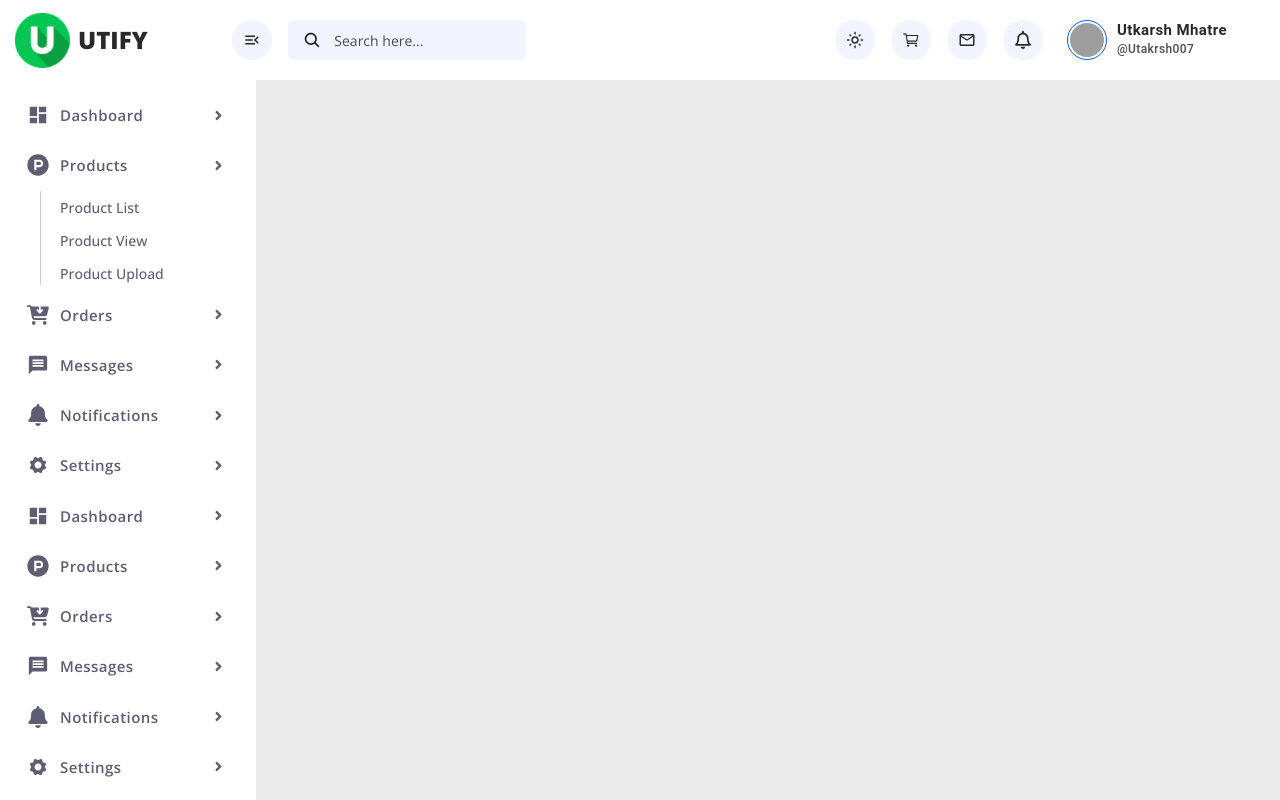
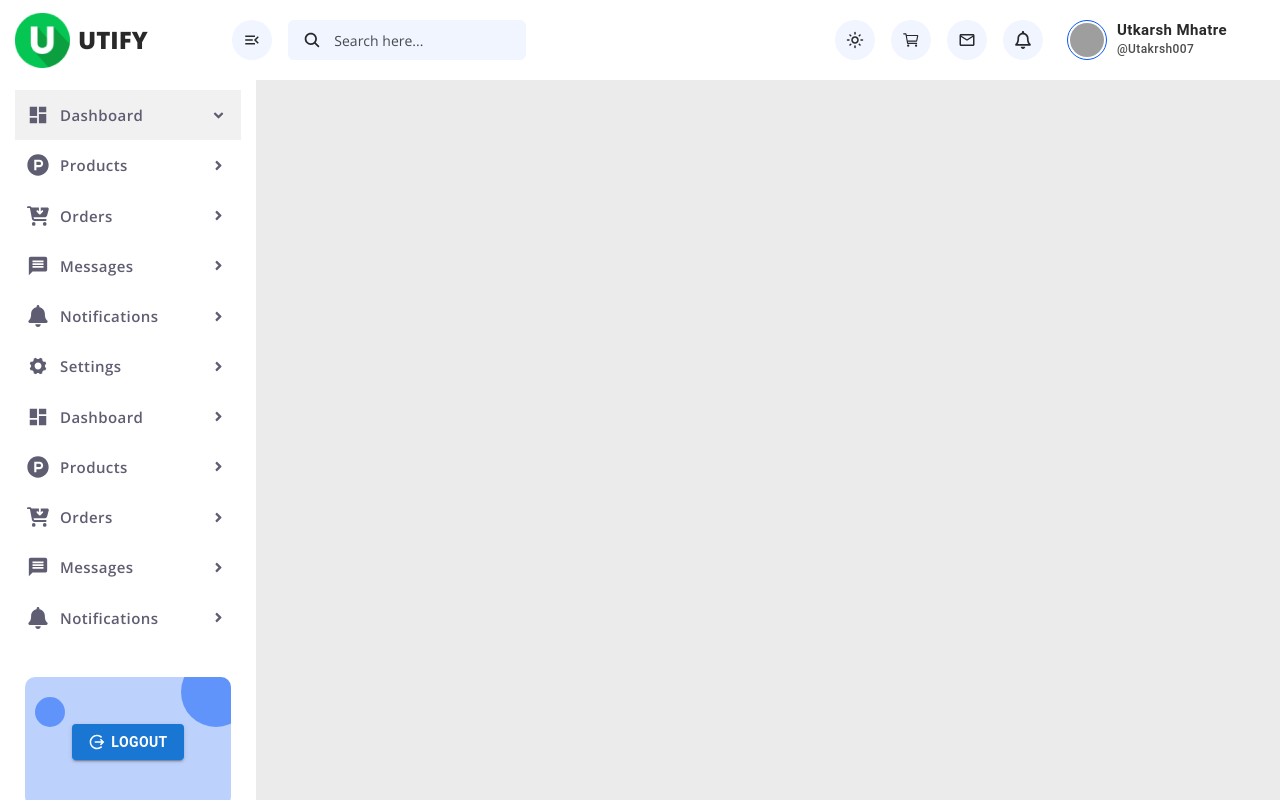
Before and after one commit to 5N0WDEN/Admin-Dashboard, a React (Create React App) app: page / in a window 1280 px wide. Built offline with nearby package versions, Linux system fonts and the light colour scheme; grey boxes are pictures that could not be loaded.

Commit message:
Done with the Sidebar

```diff
--- a/src/App.css
+++ b/src/App.css
@@ -83,12 +83,13 @@ font-size: 15px !important;}
 justify-content: center; width: 25px; height: 25px; margin-right: 10px;}
 .main .sidebarWrapper .sidebar ul li button .icon svg{font-size: 22px;}
 .main .sidebarWrapper .sidebar ul li button .arrow{margin-left: auto;display: flex; align-items: center;
-justify-content: center; width: 25px; height: 25px;}
+justify-content: center; width: 25px; height: 25px; transition: all 0.3s ease-in-out;}
 
 .main .sidebarWrapper .sidebar ul li button:hover{background: #f1f1f1 !important;}
-.main .sidebarWrapper .sidebar ul li button.act{background: #f1f1f1 !important;}
-
-.main .sidebarWrapper .sidebar ul .submenu{padding: 0px 45px; position: relative;}
+.main .sidebarWrapper .sidebar ul li button.active{background: #f1f1f1 !important;}
+.main .sidebarWrapper .sidebar ul li button.active .arrow{transform: rotate(90deg);}
+.main .sidebarWrapper .sidebar ul .submenu{padding: 0px 45px; position: relative;transition: all 0.3s;
+height: 0px;}
 .main .sidebarWrapper .sidebar ul .submenu::before{content: ''; width: 1px; height: 95%; position: absolute;
 top: 0px; left: 25px; background: rgba(0, 0, 0, 0.2);}
 .main .sidebarWrapper .sidebar ul .submenu li{width: 100%; list-style: none;}
@@ -96,3 +97,25 @@ top: 0px; left: 25px; background: rgba(0, 0, 0, 0.2);}
 display: block; padding: 6px 0px; font-size: 14px; font-weight: 500; transition: all 0.3s;}
 
 .main .sidebarWrapper .sidebar ul .submenu li a:hover{color: #0858f7 !important;}
+
+.main .sidebarWrapper .sidebar ul .submenuWrapper{transition: all 0.3s; height: 0px;
+overflow: hidden;}
+.main .sidebarWrapper .sidebar ul .submenuWrapper.colapsed .submenu{opacity: 0;}
+
+.main .sidebarWrapper .sidebar ul .submenuWrapper.colapse{height: auto !important; overflow: inherit;}
+.main .sidebarWrapper .sidebar ul .submenuWrapper.colapse .submenu{opacity: 1; height: auto;}
+
+
+.logoutWrapper{padding: 0px 25px;}
+.logoutWrapper .logoutBox{width: 100%;height: 130px; padding: 25px; background: #bcd2fd;
+border-radius: 10px; display: flex; align-items: center;justify-content: center; position: relative;
+overflow: hidden;}
+
+.logoutWrapper .logoutBox::before{content: ''; width: 70px; height: 70px; background: #0858f7;
+border-radius: 100%; position: absolute; top: -20px; right: -20px; opacity: 0.5;}
+
+.logoutWrapper .logoutBox::after{content: ''; width: 30px; height: 30px; background: #0858f7;
+border-radius: 100%; position: absolute; top: 20px; left: 10px; opacity: 0.5;}
+
+.logoutWrapper .logoutBox button{font-size: 14px !important; font-weight: 600 !important;}
+.logoutWrapper .logoutBox button svg{margin-right: 5px; font-size: 18px !important;}
--- a/src/components/Sidebar/index.js
+++ b/src/components/Sidebar/index.js
@@ -7,15 +7,25 @@ import { MdMessage } from "react-icons/md";
 import { FaBell } from "react-icons/fa";
 import { IoIosSettings } from "react-icons/io";
 import { Link } from "react-router-dom";
+import { useState } from 'react';
+import { IoMdLogOut } from "react-icons/io";
+
 
 const Sidebar = () =>{
+    const [activeTab, setActiveTab] = useState(0);
+    const [isToggleSubmenu, setIsToggleSubmenu] = useState(false);
+    const isOpenSubmenu = (index) =>{
+        setActiveTab(index);
+        setIsToggleSubmenu(!isToggleSubmenu);
+    }
+
     return (
         <>
             <div className="sidebar">
                 <ul>
                     <li>
                         <Link to={"/"}>
-                            <Button className="w-100">
+                            <Button className={`w-100 ${activeTab===0 ? 'active' : ''}`} onClick={()=>isOpenSubmenu(0)}>
                                 <span className="icon"><MdDashboard/></span>
                                 Dashboard
                                 <span className="arrow"><FaAngleRight/></span>
@@ -23,20 +33,23 @@ const Sidebar = () =>{
                         </Link>
                     </li>
                     <li>
-                        <Button className="w-100">
+                        <Button className={`w-100 ${activeTab===1 && isToggleSubmenu === true ? 'active' : ''}`} onClick={()=>isOpenSubmenu(1)}>
                             <span className="icon"><FaProductHunt/></span>
                             Products
                             <span className="arrow"><FaAngleRight/></span>
                         </Button>
-                        <div className="submenu">
-                            <li><Link to="#">Product List</Link></li>
-                            <li><Link to="#">Product View</Link></li>
-                            <li><Link to="#">Product Upload</Link></li>
+                        <div className={`submenuWrapper
+                            ${activeTab===1 && isToggleSubmenu === true ? 'colapse' : 'colapsed'}`} >
+                            <ul className="submenu">
+                                <li><Link to="#">Product List</Link></li>
+                                <li><Link to="#">Product View</Link></li>
+                                <li><Link to="#">Product Upload</Link></li>
+                            </ul>
                         </div>
                     </li>
                     <li>
                         <Link to={"/"}>
-                            <Button className="w-100">
+                            <Button className={`w-100 ${activeTab===2 ? 'active' : ''}`} onClick={()=>isOpenSubmenu(2)}>
                                 <span className="icon"><FaCartArrowDown/></span>
                                 Orders
                                 <span className="arrow"><FaAngleRight/></span>
@@ -45,7 +58,7 @@ const Sidebar = () =>{
                     </li>
                     <li>
                         <Link to={"/"}>
-                            <Button className="w-100">
+                            <Button className={`w-100 ${activeTab===3 ? 'active' : ''}`} onClick={()=>isOpenSubmenu(3)}>
                                 <span className="icon"><MdMessage/></span>
                                 Messages
                                 <span className="arrow"><FaAngleRight/></span>
@@ -54,7 +67,7 @@ const Sidebar = () =>{
                     </li>
                     <li>
                         <Link to={"/"}>
-                            <Button className="w-100">
+                            <Button className={`w-100 ${activeTab===4 ? 'active' : ''}`}onClick={()=>isOpenSubmenu(4)}>
                                 <span className="icon"><FaBell/></span>
                                 Notifications
                                 <span className="arrow"><FaAngleRight/></span>
@@ -63,7 +76,7 @@ const Sidebar = () =>{
                     </li>
                     <li>
                         <Link to={"/"}>
-                            <Button className="w-100">
+                            <Button className={`w-100 ${activeTab===5 ? 'active' : ''}`}onClick={()=>isOpenSubmenu(5)}>
                                 <span className="icon"><IoIosSettings/></span>
                                 Settings
                                 <span className="arrow"><FaAngleRight/></span>
@@ -72,7 +85,7 @@ const Sidebar = () =>{
                     </li>
                     <li>
                         <Link to={"/"}>
-                            <Button className="w-100">
+                            <Button className={`w-100 ${activeTab===6 ? 'active' : ''}`} onClick={()=>isOpenSubmenu(6)}>
                                 <span className="icon"><MdDashboard/></span>
                                 Dashboard
                                 <span className="arrow"><FaAngleRight/></span>
@@ -81,7 +94,7 @@ const Sidebar = () =>{
                     </li>
                     <li>
                         <Link to={"/"}>
-                            <Button className="w-100">
+                            <Button className={`w-100 ${activeTab===7 ? 'active' : ''}`} onClick={()=>isOpenSubmenu(7)}>
                                 <span className="icon"><FaProductHunt/></span>
                                 Products
                                 <span className="arrow"><FaAngleRight/></span>
@@ -90,7 +103,7 @@ const Sidebar = () =>{
                     </li>
                     <li>
                         <Link to={"/"}>
-                            <Button className="w-100">
+                            <Button className={`w-100 ${activeTab===8 ? 'active' : ''}`} onClick={()=>isOpenSubmenu(8)}>
                                 <span className="icon"><FaCartArrowDown/></span>
                                 Orders
                                 <span className="arrow"><FaAngleRight/></span>
@@ -99,7 +112,7 @@ const Sidebar = () =>{
                     </li>
                     <li>
                         <Link to={"/"}>
-                            <Button className="w-100">
+                            <Button className={`w-100 ${activeTab===9 ? 'active' : ''}`} onClick={()=>isOpenSubmenu(9)}>
                                 <span className="icon"><MdMessage/></span>
                                 Messages
                                 <span className="arrow"><FaAngleRight/></span>
@@ -108,61 +121,7 @@ const Sidebar = () =>{
                     </li>
                     <li>
                         <Link to={"/"}>
-                            <Button className="w-100">
-                                <span className="icon"><FaBell/></span>
-                                Notifications
-                                <span className="arrow"><FaAngleRight/></span>
-                            </Button>
-                        </Link>
-                    </li>
-                    <li>
-                        <Link to={"/"}>
-                            <Button className="w-100">
-                                <span className="icon"><IoIosSettings/></span>
-                                Settings
-                                <span className="arrow"><FaAngleRight/></span>
-                            </Button>
-                        </Link>
-                    </li>
-                    <li>
-                        <Link to={"/"}>
-                            <Button className="w-100">
-                                <span className="icon"><MdDashboard/></span>
-                                Dashboard
-                                <span className="arrow"><FaAngleRight/></span>
-                            </Button>
-                        </Link>
-                    </li>
-                    <li>
-                        <Link to={"/"}>
-                            <Button className="w-100">
-                                <span className="icon"><FaProductHunt/></span>
-                                Products
-                                <span className="arrow"><FaAngleRight/></span>
-                            </Button>
-                        </Link>
-                    </li>
-                    <li>
-                        <Link to={"/"}>
-                            <Button className="w-100">
-                                <span className="icon"><FaCartArrowDown/></span>
-                                Orders
-                                <span className="arrow"><FaAngleRight/></span>
-                            </Button>
-                        </Link>
-                    </li>
-                    <li>
-                        <Link to={"/"}>
-                            <Button className="w-100">
-                                <span className="icon"><MdMessage/></span>
-                                Messages
-                                <span className="arrow"><FaAngleRight/></span>
-                            </Button>
-                        </Link>
-                    </li>
-                    <li>
-                        <Link to={"/"}>
-                            <Button className="w-100">
+                            <Button className={`w-100 ${activeTab===10 ? 'active' : ''}`} onClick={()=>isOpenSubmenu(10)}>
                                 <span className="icon"><FaBell/></span>
                                 Notifications
                                 <span className="arrow"><FaAngleRight/></span>
@@ -170,6 +129,12 @@ const Sidebar = () =>{
                         </Link>
                     </li>
                 </ul>
+                <br/>
+                <div className="logoutWrapper">
+                    <div className="logoutBox">
+                        <Button variant="contained"><IoMdLogOut/>Logout</Button>
+                    </div>
+                </div>
             </div>
         </>
     )
```
